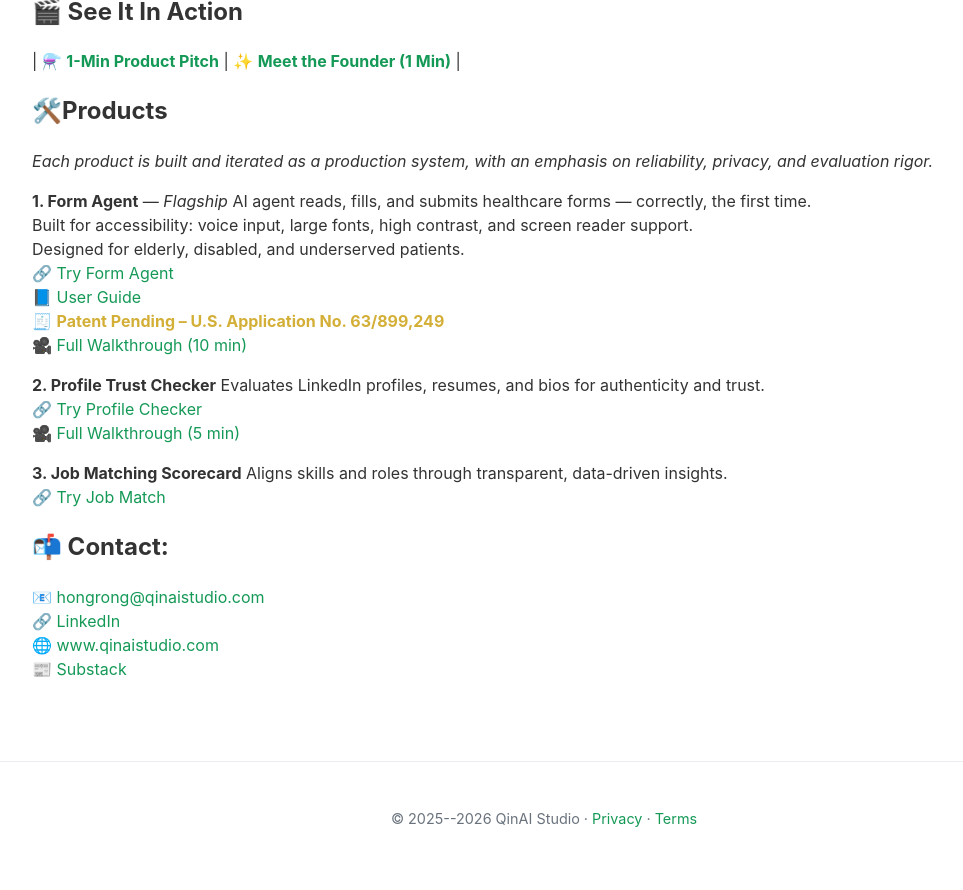
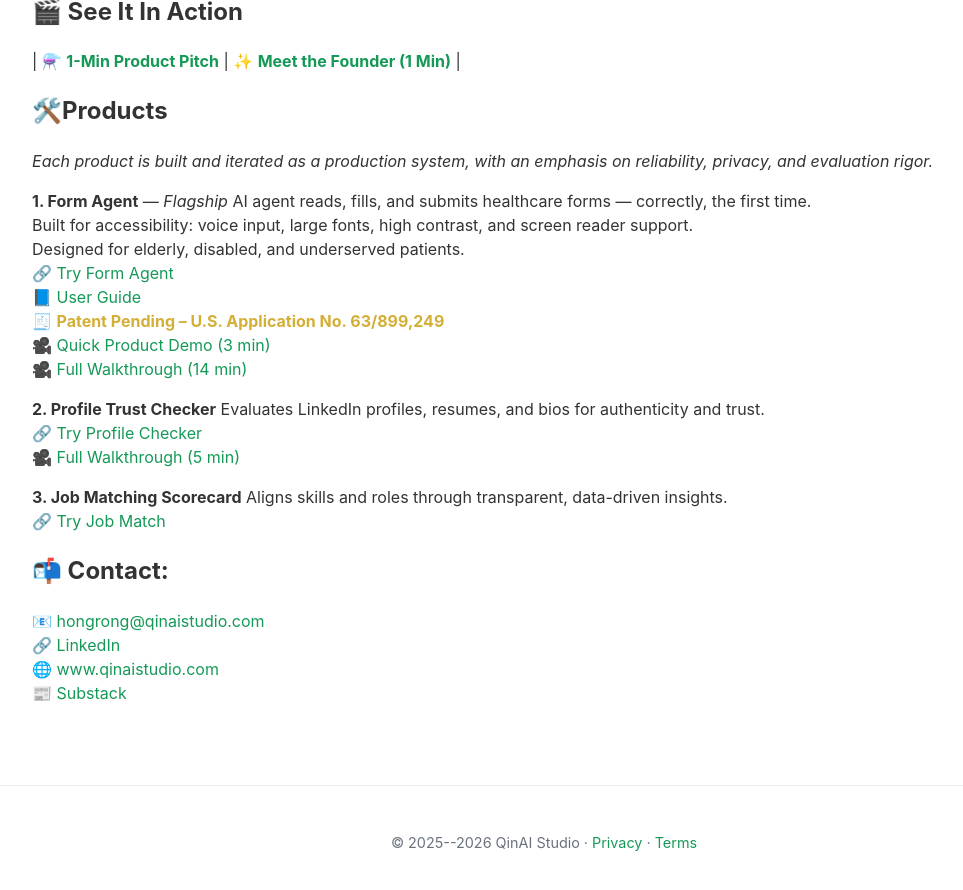
Before and after one commit to LilyQin19/qinaistudio.github.io, a Jekyll site: the page built from index.md, in a window 1280 px wide and 900 px high, scrolled down 979 px. Shown: the top 890 px of the window, without its empty margins (96-1059 px from the left). Built offline with Jekyll 4.4.1, drawn with Linux system fonts in a browser that asks for light colours; our own code applies the rules of GitHub Pages for plain Markdown files.

Commit message:
Modify video links in index.md
Updated video links for product demonstrations.

```diff
--- a/index.md
+++ b/index.md
@@ -43,7 +43,8 @@ Designed for elderly, disabled, and underserved patients.
 <br>🔗 [Try Form Agent](https://form.qinaistudio.com/)
 <br>📘 [User Guide](https://github.com/LilyQin19/qinaistudio.github.io/blob/main/FormAgent_UserGuide.md)
 <br>🧾 <span style="color:#d4af37; font-weight:bold;">Patent Pending – U.S. Application No. 63/899,249</span>
-<br>🎥 [Full Walkthrough (10 min)](https://drive.google.com/file/d/18BF1jLBIaXCl9N16ZG3PMGCMgOCFAgxA/view?usp=drive_link)
+<br>🎥 [Quick Product Demo (3 min)](https://drive.google.com/file/d/1bSJWCJMuAFQv7TlcqSDYY_p_ZOgYQSnN/view?usp=drive_link)
+<br>🎥 [Full Walkthrough (14 min)](https://drive.google.com/file/d/18BF1jLBIaXCl9N16ZG3PMGCMgOCFAgxA/view?usp=drive_link)
 
 **2. Profile Trust Checker**
 Evaluates LinkedIn profiles, resumes, and bios for authenticity and trust.
```
